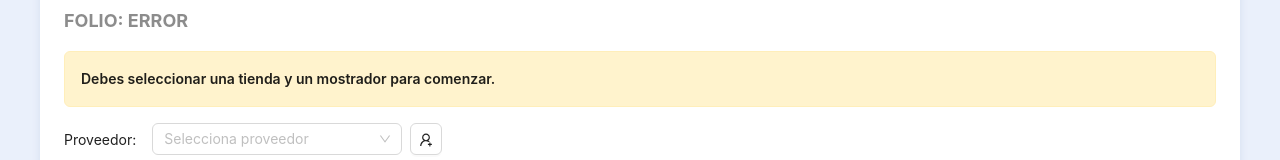
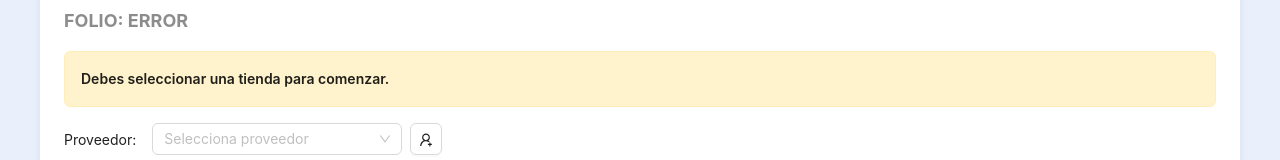
Before and after one commit to No-si-wq/Frontend-del-proyecto, a React (Vite) app: page /compras in a window 1280 px wide. Shown: the part 135-295 px from the top of the page. Built offline with nearby package versions, Linux system fonts and the light colour scheme; no server answers; sample sign-in values are in the browser's storage.

Commit message:
Changing ventas

```diff
--- a/src/pages/Compras.jsx
+++ b/src/pages/Compras.jsx
@@ -38,7 +38,7 @@ const Compras = () => {
   const [tiendasDisponibles, setTiendasDisponibles] = useState([]);
   const [tiendaSeleccionada, setTiendaSeleccionada] = useState(null);
   const [mostradorSeleccionado, setMostradorSeleccionado] = useState(null);
-  const compraHabilitada = Boolean(tiendaSeleccionada && mostradorSeleccionado);
+  const compraHabilitada = Boolean(tiendaSeleccionada);
   const [productoSeleccionado, setProductoSeleccionado] = useState(null);
 
   const [modalPanelConfirmar, setModalPanelConfirmar] = useState(false);
@@ -194,7 +194,7 @@ const Compras = () => {
     const payload = {
       supplierId: proveedorSeleccionado,
       storeId: tiendaSeleccionada,
-      cajaId: mostradorSeleccionado,
+      ...(mostradorSeleccionado ? { cajaId: mostradorSeleccionado } : {}),
       productos: carrito.map(({ id, cantidad, price }) => ({
         productoId: id,
         cantidad,
@@ -262,7 +262,7 @@ const Compras = () => {
 
           {!compraHabilitada && (
             <div style={{ background: "#fff3cd", padding: 16, margin: "16px 0", border: "1px solid #ffeeba", borderRadius: 6 }}>
-              <Text strong>Debes seleccionar una tienda y un mostrador para comenzar.</Text>
+              <Text strong>Debes seleccionar una tienda para comenzar.</Text>
             </div>
           )}
 
@@ -343,7 +343,7 @@ const Compras = () => {
         mostradorSeleccionado={mostradorSeleccionado}
         onSeleccion={(tiendaId, cajaId) => {
           setTiendaSeleccionada(tiendaId);
-          setMostradorSeleccionado(cajaId);
+          setMostradorSeleccionado(cajaId ?? null);
         }}
         onClose={() => setModalSeleccionTienda(false)}
       />
--- a/src/pages/Ventas.jsx
+++ b/src/pages/Ventas.jsx
@@ -38,7 +38,7 @@ const Ventas = () => {
   const [tiendasDisponibles, setTiendasDisponibles] = useState([]);
   const [tiendaSeleccionada, setTiendaSeleccionada] = useState(null);
   const [mostradorSeleccionado, setMostradorSeleccionado] = useState(null);
-  const ventaHabilitada = Boolean(tiendaSeleccionada && mostradorSeleccionado);
+  const ventaHabilitada = Boolean(tiendaSeleccionada);
   const [productoSeleccionado, setProductoSeleccionado] = useState(null);
   const esEdicion = Boolean(idVenta);
 
@@ -179,7 +179,7 @@ const Ventas = () => {
     const payload = {
       clienteId: clienteSeleccionado,
       storeId: tiendaSeleccionada,
-      cajaId: mostradorSeleccionado,
+      ...(mostradorSeleccionado ? { cajaId: mostradorSeleccionado } : {}),
       productos: carrito.map(({ id, cantidad }) => ({ productoId: id, cantidad })),
       formasPago: pagosRecibidos,
     };
@@ -236,7 +236,7 @@ const Ventas = () => {
           <Text type="secondary" style={{ fontSize: 18, fontWeight: "bold" }}>FOLIO: {folio}</Text>
           {!ventaHabilitada && (
             <div style={{ background: "#fff3cd", padding: 16, margin: "16px 0", border: "1px solid #ffeeba", borderRadius: 6 }}>
-              <Text strong>Debes seleccionar una tienda y un mostrador para comenzar.</Text>
+              <Text strong>Debes seleccionar una tienda para comenzar.</Text>
             </div>
           )}
 
@@ -318,7 +318,7 @@ const Ventas = () => {
         mostradorSeleccionado={mostradorSeleccionado}
         onSeleccion={(tiendaId, cajaId) => {
           setTiendaSeleccionada(tiendaId);
-          setMostradorSeleccionado(cajaId);
+          setMostradorSeleccionado(cajaId ?? null);
         }}
         onClose={() => setModalSeleccionTienda(false)}
       />
```
Also changed, not shown: 1 other file (tests, documents, lock files or other folders).
